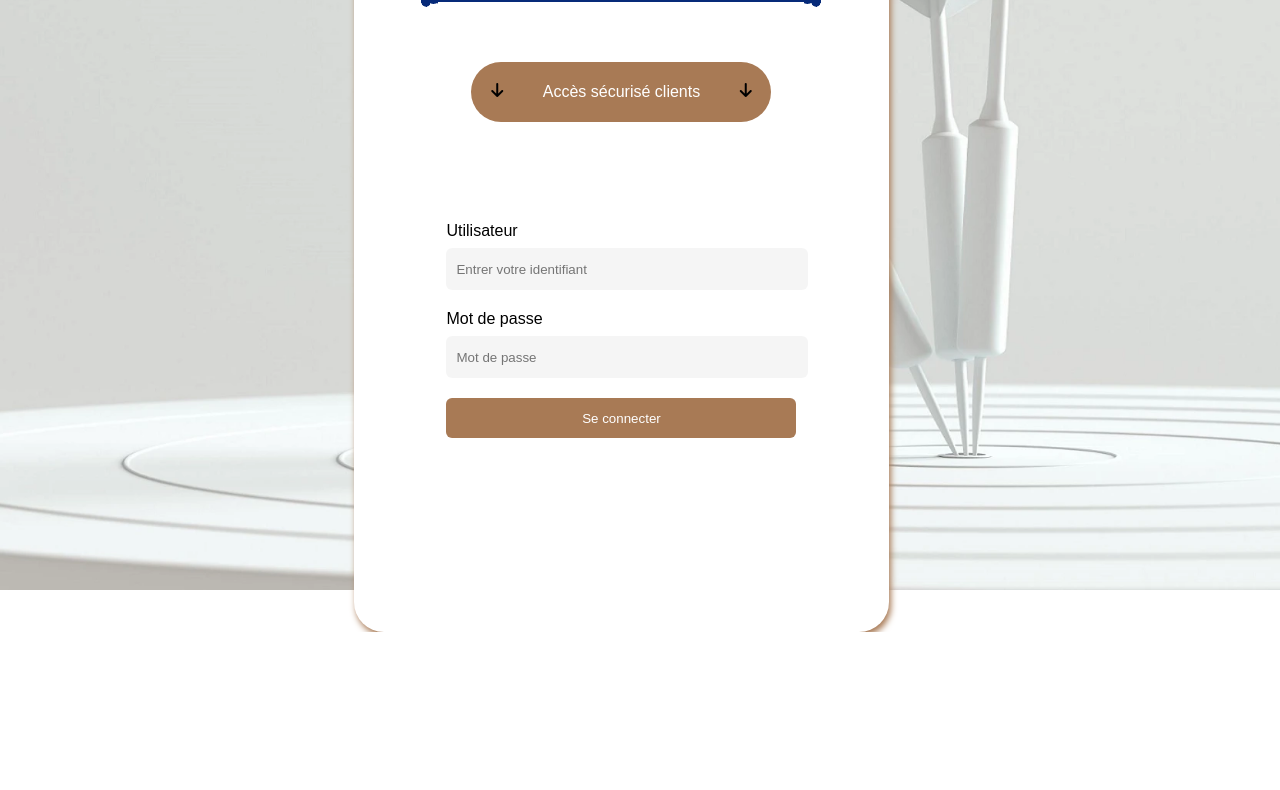
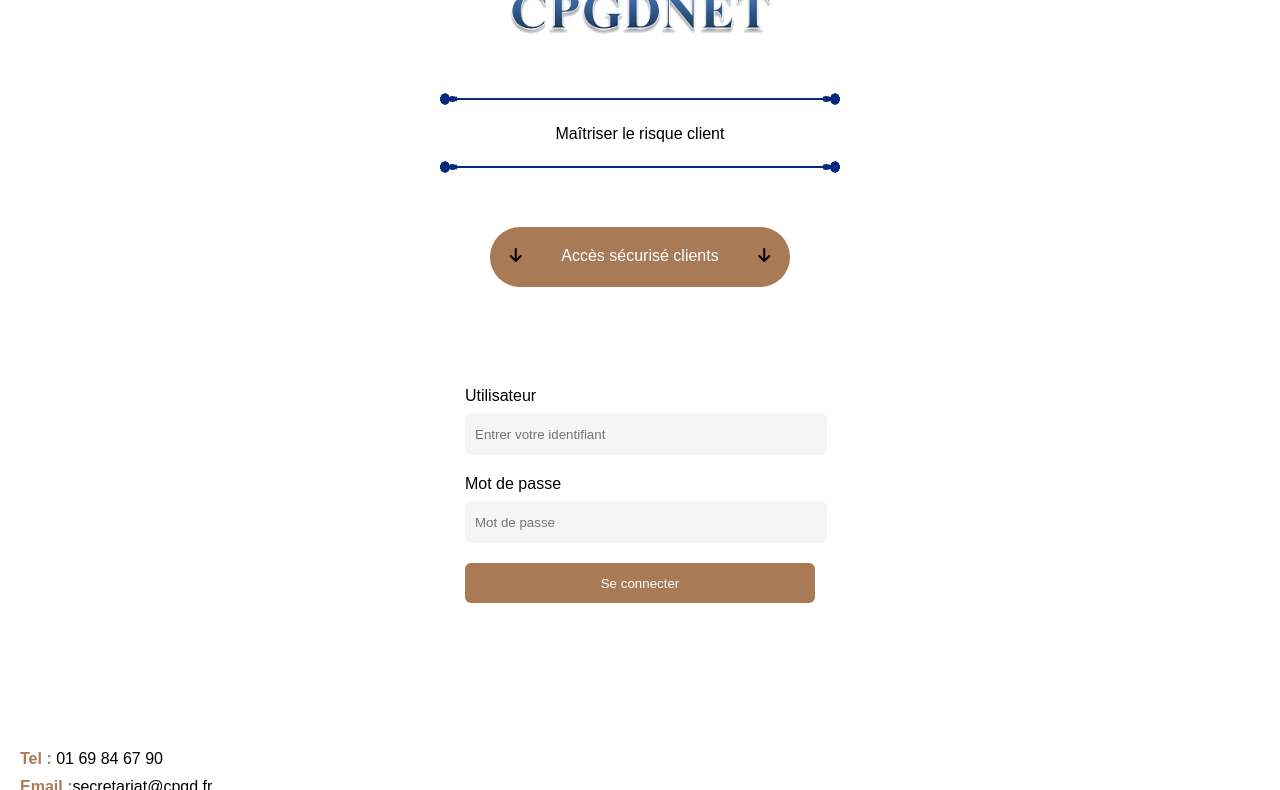
Before and after one commit to MaximeWeb/LoginCPGD, a plain HTML site: page index.html in a window 1280 px wide. Shown: the part 218-1008 px from the top of the page. Before the commit the page ends 850 px from the top, so only its background shows below. Drawn offline with Linux system fonts and the light colour scheme.

Commit message:
newCommit

```diff
--- a/index.css
+++ b/index.css
@@ -1,12 +1,12 @@
 body {
   margin: 0px;
   background-image: url("assets/FlecheMenu3.webp");
-  background-position:top;
   background-repeat: no-repeat;
-  background-size: 101%;
+  background-size: cover;
   display: flex;
   justify-content: space-between;
   font-family: Arial, Helvetica, sans-serif;
+  height: 100vh;
 }
 
 /* logo cpgd + text */
@@ -33,7 +33,7 @@ width: 600px;
 height: 800px;
 background-color: white;
 margin-top:50px;
-margin-right:120px;
+margin-right:100px;
 border-radius: 30px;
 box-shadow: 2px 4px 6px #a87a55;
 }
@@ -44,6 +44,8 @@ box-shadow: 2px 4px 6px #a87a55;
 
 .logoCPGDNET {
     text-align: center;
+    margin-top: 30px;
+    margin-bottom: 40px;
 }
 
 .accesClientsText {
@@ -58,7 +60,7 @@ box-shadow: 2px 4px 6px #a87a55;
 }
 .accesClientsText p{
   text-align: center;
-  padding-top: 5px;
+  margin-top: 20px;
   color:white
 }
 .accesClientsText i{
@@ -66,7 +68,7 @@ box-shadow: 2px 4px 6px #a87a55;
   }
 
   .risqueClientText {
-    font-size: 20px;
+    font-size: 16px;
 
   }
 
@@ -130,3 +132,52 @@ button {
     margin-bottom: 10px;
     font-weight: bold;
 }
+
+
+@media (min-width: 769px) and (max-width: 1424px) {
+    body {
+        background-image: none;
+        flex-direction: column;
+        height: auto;
+       }
+       .blocLogin {
+           margin: auto;
+           width: 500px;
+           box-shadow: none;
+
+       }
+       .divLogoCPGD{
+           margin-top: 10px;
+           margin-bottom: 20px;
+
+       }
+       .contact {
+           margin-bottom: 20px;
+           margin-top: 0px;
+           margin-left: 20px;
+       }
+  }
+
+@media (max-width: 768px)  {
+    body {
+     background-image: none;
+     flex-direction: column;
+     height: auto;
+    }
+    .blocLogin {
+        margin: auto;
+        width: 500px;
+        box-shadow: none;
+
+    }
+    .divLogoCPGD{
+        margin-top: 10px;
+        margin-bottom: 20px;
+
+    }
+    .contact {
+        margin-bottom: 20px;
+        margin-top: 0px;
+        margin-left: 20px;
+    }
+  }
--- a/index.html
+++ b/index.html
@@ -2,10 +2,7 @@
 <html>
   <head>
     <meta charset="UTF-8" />
-    <meta
-      name="viewport"
-      content="width=device-width, initial-scale=1, shrink-to-fit=no"
-    />
+    <meta name="viewport" content="width=device-width, initial-scale=1.0">
     <link rel="stylesheet" href="index.css" />
     <link rel="stylesheet" href="https://cdnjs.cloudflare.com/ajax/libs/font-awesome/6.5.0/css/all.min.css">
 
```
